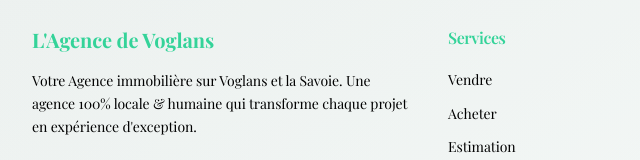
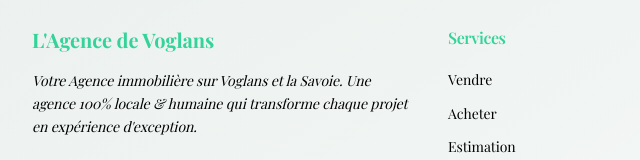
Before and after one commit to ProjetMario/voglansastro, an Astro site: page /cta in a window 1280 px wide. Shown: the part 623-783 px from the top of the page, 0-640 px from the left. Built offline with nearby package versions, Linux system fonts and the light colour scheme; Astro itself is replaced by a stand-in of ours.

Commit message:
Style: Description footer en italique

```diff
--- a/src/components/Footer.astro
+++ b/src/components/Footer.astro
@@ -13,7 +13,7 @@ import { siteConfig } from '@/lib/utils';
         <div class="flex items-center gap-3 mb-4">
           <span class="text-xl font-bold text-emerald-400">L'Agence de Voglans</span>
         </div>
-        <p class="text-black leading-relaxed max-w-md mb-6 text-sm">
+        <p class="text-black leading-relaxed max-w-md mb-6 text-sm italic">
           Votre Agence immobilière sur Voglans et la Savoie. Une agence 100% locale & humaine
           qui transforme chaque projet en expérience d'exception.
         </p>
```
